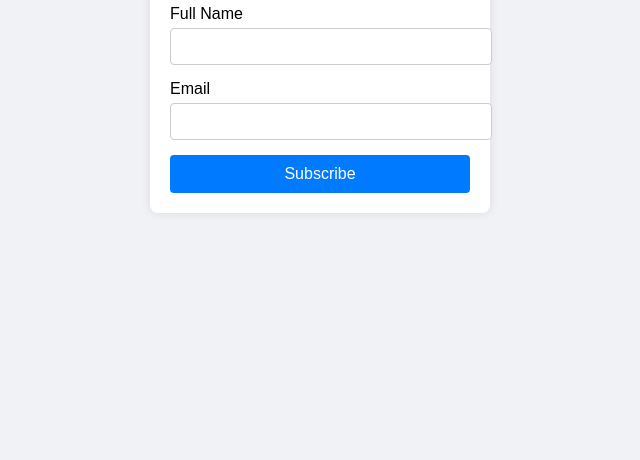
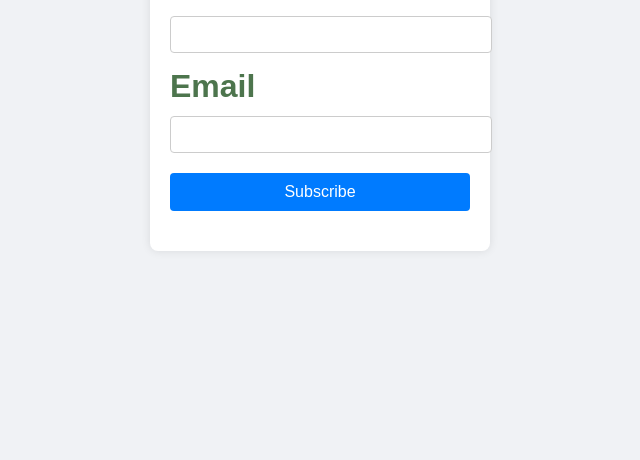
Before and after one commit to Vansh210/Login-page, a plain HTML site: page index.html in a window 1280 px wide. Shown: the part 340-800 px from the top of the page, without its empty margins (320-960 px from the left). Drawn offline with Linux system fonts and the light colour scheme.

Commit message:
Update index.html

```diff
--- a/index.html
+++ b/index.html
@@ -9,6 +9,7 @@
 <body>
     <div class="optin-container">
         <h1>MindfulConnect</h1>
+        <h1 style="color: #4d754d;">
         <form id="optinForm">
             <div class="input-group">
                 <label for="fullname">Full Name</label>
```
